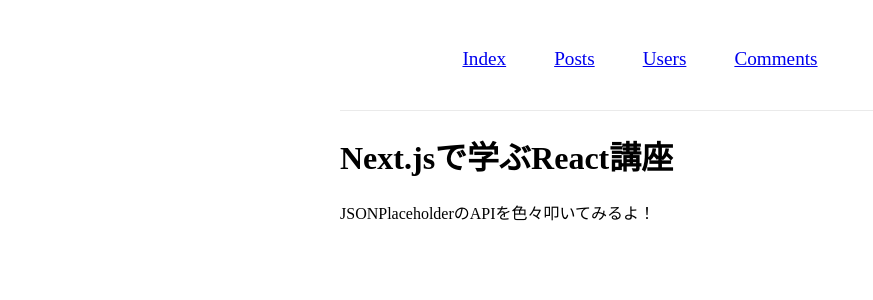
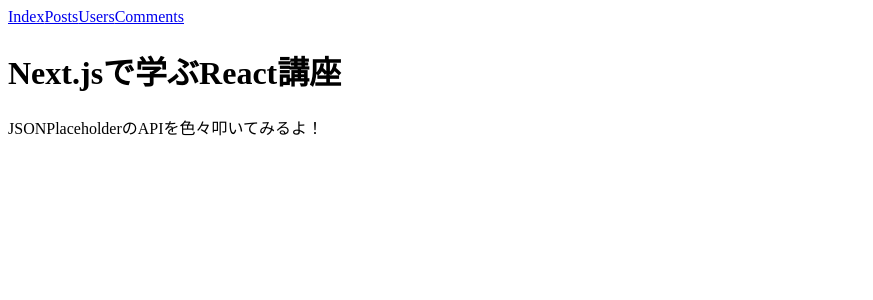
Before and after one commit to SlashRocky/study-react, a Next.js app: page / in a window 1280 px wide. Shown: the top 300 px of the page, without its empty margins (0-873 px from the left). Built offline with nearby package versions, Linux system fonts and the light colour scheme.

Commit message:
💄 Tailsind CSSを使って既存のスタイルの書き換え

```diff
--- a/src/components/Header/Header.module.css
+++ /dev/null
@@ -1,20 +0,0 @@
-.header {
-  display: flex;
-  flex: 1;
-  padding: 2rem 0;
-  border-bottom: 1px solid #eaeaea;
-  justify-content: center;
-  align-items: center;
-}
-
-.anchor {
-  display: inline-block;
-  padding: 8px 24px;
-  font-size: 1.2rem;
-}
-
-.anchor:hover,
-.anchor:focus,
-.anchor:active {
-  color: #0070f3;
-}
--- a/src/components/Header/index.jsx
+++ b/src/components/Header/index.jsx
@@ -1,6 +1,4 @@
 import Link from "next/link";
-
-import classes from "src/components/Header/Header.module.css";
 
 const NAV_ITEMS = [
   {
@@ -23,13 +21,13 @@
 
 export const Header = () => {
   return (
-    <header className={classes.header}>
+    <header className="flex justify-center items-center border-b w-full h-24">
       {
         NAV_ITEMS.length > 0 ? (
           NAV_ITEMS.map((nav_item) => {
             return(
               <Link key={nav_item.href} href={nav_item.href}>
-                <a className={classes.anchor}>{nav_item.label}</a>
+                <a className="inline-block py-2 px-6 text-xl hover:text-blue-500 focus:text-blue-500 active:text-blue-500">{nav_item.label}</a>
               </Link>
             );
           })
--- a/src/components/Layout/Layout.module.css
+++ /dev/null
@@ -1,5 +0,0 @@
-.container {
-  padding: 0 2rem;
-  max-width: 600px;
-  margin: 0 auto;
-}
--- a/src/components/Layout/index.jsx
+++ b/src/components/Layout/index.jsx
@@ -1,9 +1,13 @@
-import classes from "src/components/Layout/Layout.module.css";
-
 export const Layout = (props) => {
   return(
-    <div className={classes.container}>
+    <div className="flex flex-col items-center mx-auto px-2 min-h-screen max-w-2xl">
       {props.children}
     </div>
   );
 }
+
+// .container {
+//   padding: 0 2rem;
+//   max-width: 600px;
+//   margin: 0 auto;
+// }
--- a/src/pages/_app.jsx
+++ b/src/pages/_app.jsx
@@ -1,6 +1,5 @@
 import 'tailwindcss/tailwind.css'
 import { Layout } from 'src/components/Layout';
-// import 'src/styles/globals.css';
 
 const MyApp = ({ Component, pageProps }) => {
   return (
--- a/src/styles/globals.css
+++ /dev/null
@@ -1,16 +0,0 @@
-html,
-body {
-  padding: 0;
-  margin: 0;
-  font-family: -apple-system, BlinkMacSystemFont, Segoe UI, Roboto, Oxygen,
-    Ubuntu, Cantarell, Fira Sans, Droid Sans, Helvetica Neue, sans-serif;
-}
-
-a {
-  color: inherit;
-  text-decoration: none;
-}
-
-* {
-  box-sizing: border-box;
-}
```
